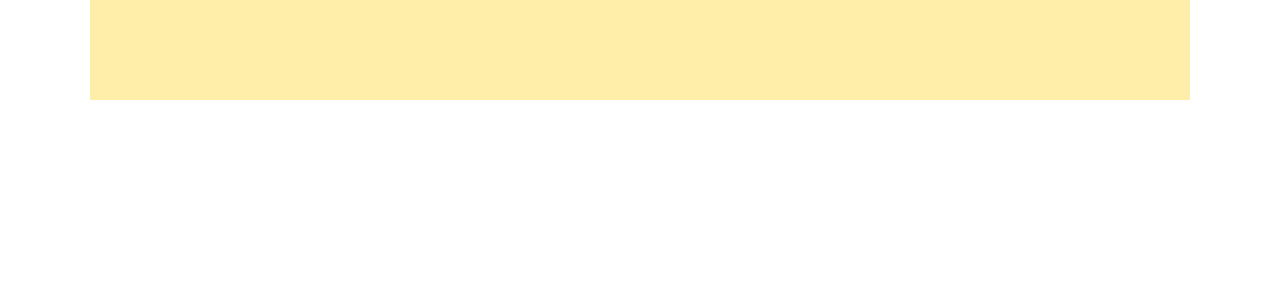
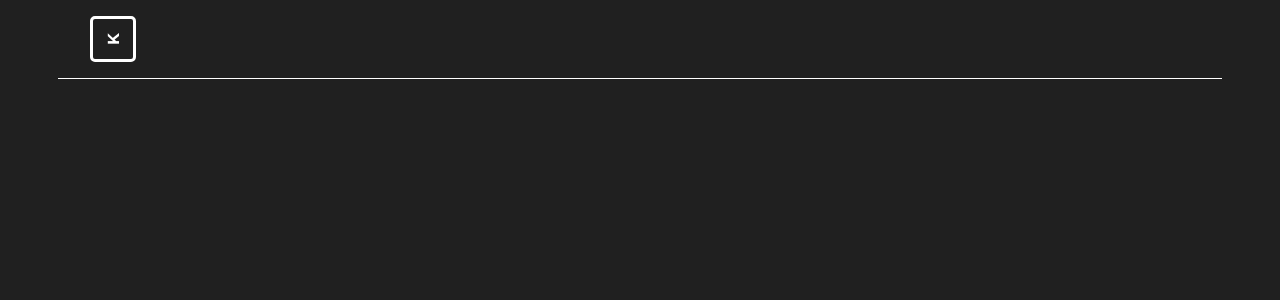
Before and after one commit to AlexsanderKevin/portfolio, a Next.js app: page / in a window 1280 px wide. Shown: the top 300 px of the page. Built offline with nearby package versions, Linux system fonts and the light colour scheme.

Commit message:
created logo

```diff
--- /dev/null
+++ b/components/Logo/Logo.js
@@ -0,0 +1,7 @@
+import styles from './Logo.module.css'
+
+export default function Logo () {
+    return (
+        <a className={ styles.logo } href='#'> K </a>
+    )
+}
--- /dev/null
+++ b/components/Logo/Logo.module.css
@@ -0,0 +1,12 @@
+.logo {
+    border: solid 3px var(--color-main);
+    height: 40px;
+    width: 40px;
+    border-radius: 5px;
+    display: flex;
+    justify-content: center;
+    align-items: center;
+    font-weight: bold;
+    transform: rotate(-90deg);
+    color: var(--color-main);
+}
--- a/components/header/Header.js
+++ b/components/header/Header.js
@@ -1,3 +1,4 @@
+import Logo from '../Logo/Logo'
 import styles from './Header.module.css'
 
 export default function Header () {
@@ -7,12 +8,8 @@ export default function Header () {
                 container
                 ${ styles.header }
             `}
-            style={{
-                background: '#fea',
-                width: '100%',
-                height: '100px'
-            }}
         >
+            <Logo/>
         </header>
     )
 }
--- a/components/header/Header.module.css
+++ b/components/header/Header.module.css
@@ -2,4 +2,6 @@
     display: flex;
     justify-content: space-between;
     align-items: center;
+    padding: 1rem 2rem;
+    border-bottom: solid 1px var(--color-main);
 }
--- a/styles/globals.css
+++ b/styles/globals.css
@@ -1,4 +1,14 @@
+@import url('https://fonts.googleapis.com/css2?family=Montserrat+Alternates:wght@400;700&display=swap');
 @import url('./reset.css');
+
+body {
+    --type-main: 'Montserrat Alternates', sans-serif;
+    --color-main: #fff;
+    --color-bg: #202020;
+
+    font-family: var(--type-main);
+    background-color: var(--color-bg);
+}
 
 .container {
     max-width: 1100px;
--- a/styles/reset.css
+++ b/styles/reset.css
@@ -51,3 +51,8 @@ table {
 td, th {
   padding: 0;
 }
+
+a {
+  color: black;
+  text-decoration: none;
+}
```
